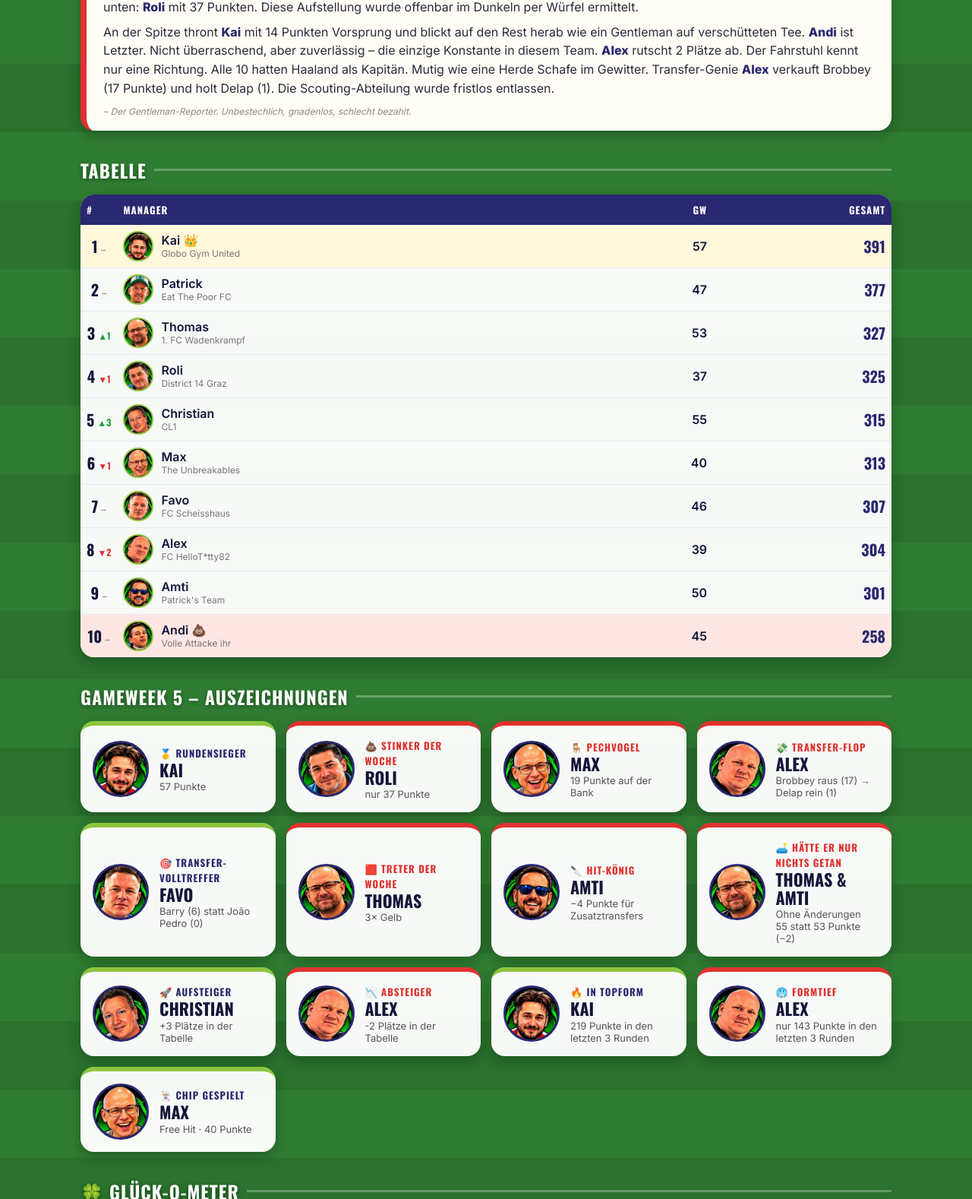
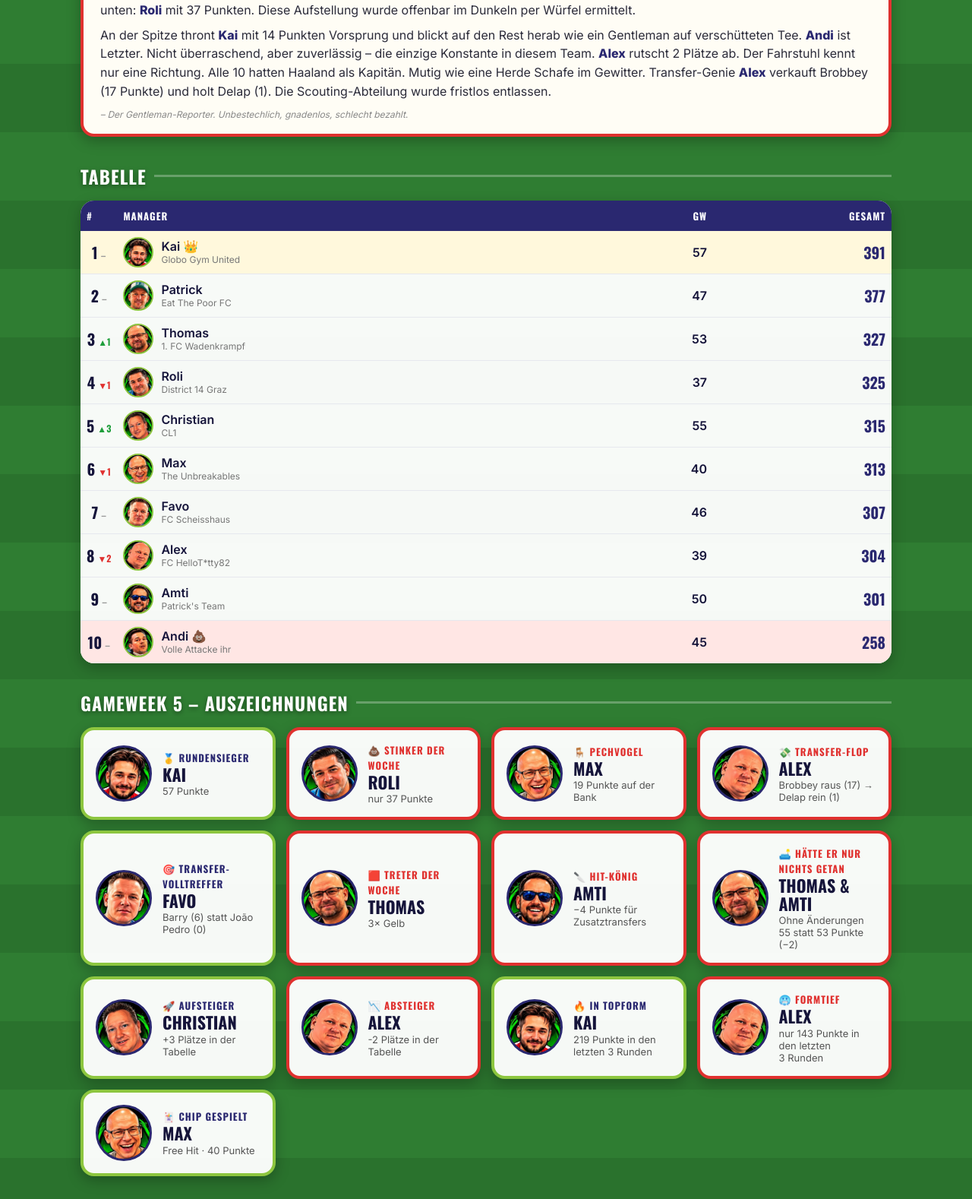
Before and after one commit to ppat18/gentlemens-league, a plain HTML site: page index.html in a window 1280 px wide. Shown: the part 726-2304 px from the top of the page at 76% size. Drawn offline with nearby package versions, Linux system fonts and the light colour scheme.

Commit message:
Einheitliche Kartenrahmen: Spieltags-/Vorschau-Bericht und Auszeichnungen mit Rahmen rundherum statt Streifen links/oben
Co-Authored-By: Claude Opus 5.5 <noreply@anthropic.com>

```diff
--- a/index.html
+++ b/index.html
@@ -78,8 +78,8 @@ h2::after{content:"";flex:1;height:3px;background:var(--line);opacity:.5}
 /* Awards */
 .awards{display:grid;grid-template-columns:repeat(auto-fill,minmax(230px,1fr));gap:14px}
 .award{background:var(--card);border-radius:18px;padding:16px;display:flex;gap:14px;align-items:center;
-  box-shadow:0 6px 18px rgba(0,0,0,.25);border-top:6px solid var(--lime)}
-.award.bad{border-top-color:var(--red)}
+  box-shadow:0 6px 18px rgba(0,0,0,.25);border:4px solid var(--lime)}
+.award.bad{border-color:var(--red)}
 .award .av{width:74px;height:74px;border:3px solid var(--navy);flex:none}
 .award .t{font:700 13px Oswald;text-transform:uppercase;letter-spacing:1px;color:var(--navy)}
 .award.bad .t{color:var(--red)}
@@ -218,7 +218,7 @@ tr.last td{background:#ffe6e4}
 .chips td.total.best{color:#1e9e3a}
 .pen-note{font-size:11px;font-weight:600;color:var(--red);padding:0 12px 8px;margin-top:-2px}
 .tie .pen-note{padding:4px 0 0}
-.report.preview{border-left-color:var(--lime);margin:0 0 16px}
+.report.preview{border-color:var(--lime);margin:0 0 16px}
 .report.preview .kicker{color:#3b8a1d}
 td.live{color:var(--red);font-weight:800}
 #gw-col{white-space:nowrap}
@@ -301,7 +301,7 @@ img.av{flex:none;aspect-ratio:1/1;object-fit:cover;object-position:50% 15%}
 .king .seasons{opacity:.9;font-weight:600}
 .trophies{font-size:18px;letter-spacing:2px}
 /* Spieltags-Bericht */
-.report{margin-top:18px;background:#fffdf5;border-radius:18px;padding:18px 22px 18px;box-shadow:0 6px 18px rgba(0,0,0,.25);position:relative;border-left:8px solid var(--red)}
+.report{margin-top:18px;background:#fffdf5;border-radius:18px;padding:18px 22px 18px;box-shadow:0 6px 18px rgba(0,0,0,.25);position:relative;border:4px solid var(--red)}
 .report .kicker{font:700 13px Oswald;letter-spacing:2px;text-transform:uppercase;color:var(--red)}
 .report h3{font:700 clamp(22px,3.4vw,30px)/1.1 Oswald;color:var(--ink);margin:4px 0 10px;text-transform:uppercase}
 .report p{font-size:16px;line-height:1.55;color:#2b2b3a}
```
